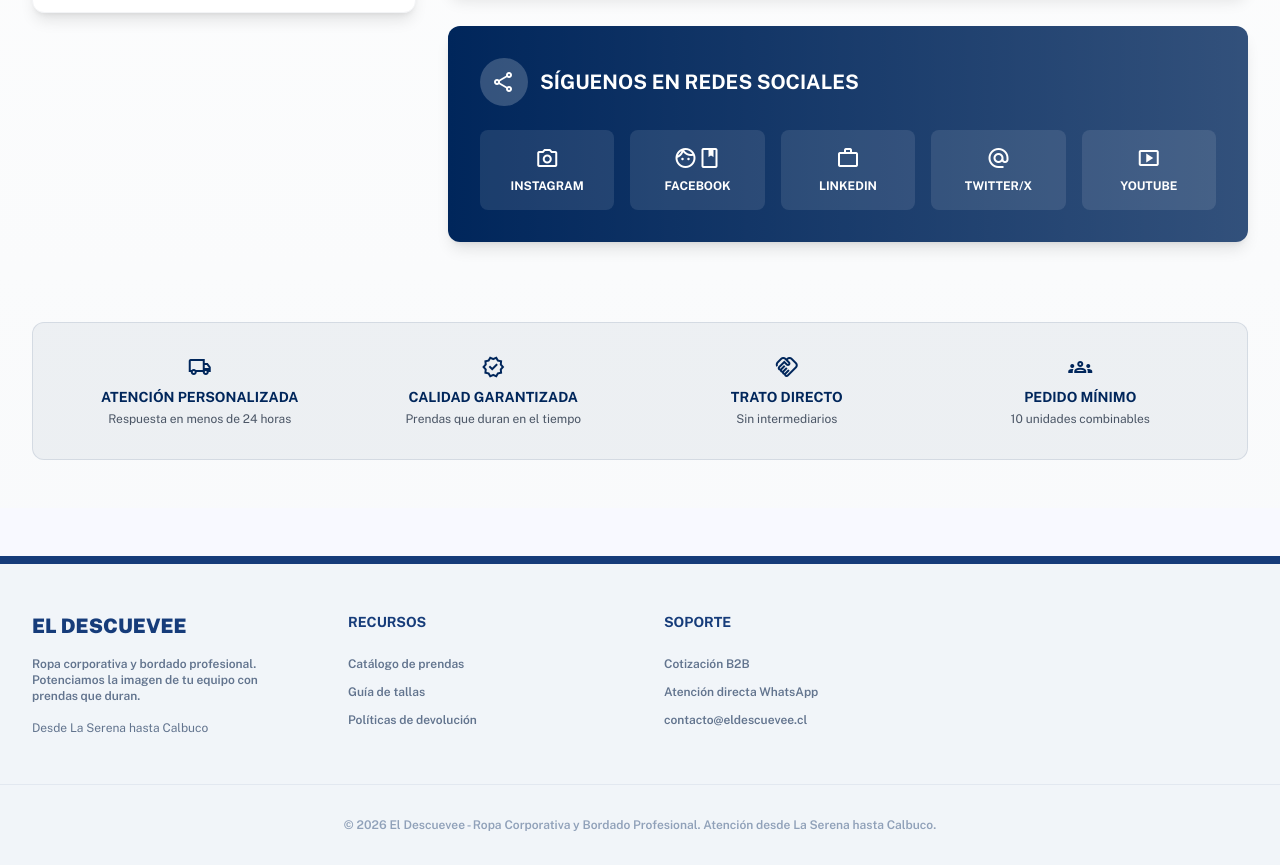
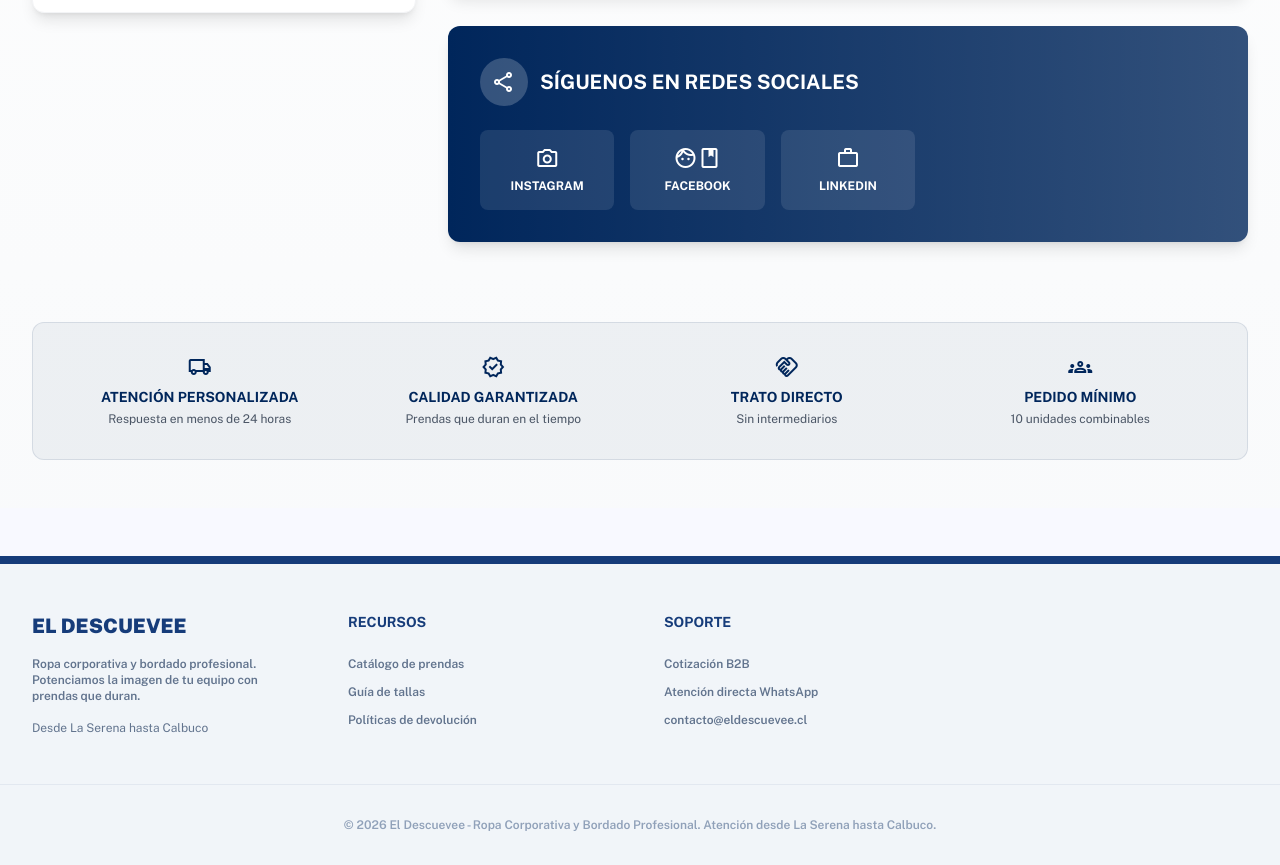
Before and after one commit to sashadavila/el-descueve, a React (Vite) app in the folder front/: page /contacto in a window 1280 px wide. Shown: the part 920-1785 px from the top of the page. Built offline with nearby package versions, Linux system fonts and the light colour scheme; no server answers.

Commit message:
modifica contac page

```diff
--- a/front/src/pages/public/ContactPage.jsx
+++ b/front/src/pages/public/ContactPage.jsx
@@ -212,26 +212,6 @@ export default function ContactPage() {
                                     <Icon name="work" className="text-3xl mx-auto mb-2" />
                                     <p className="text-xs font-bold uppercase">LinkedIn</p>
                                 </a>
-
-                                <a
-                                    href={contactInfo.social.twitter}
-                                    target="_blank"
-                                    rel="noopener noreferrer"
-                                    className="bg-white/10 hover:bg-white/20 rounded-lg p-4 text-center transition-all transform hover:scale-105"
-                                >
-                                    <Icon name="alternate_email" className="text-3xl mx-auto mb-2" />
-                                    <p className="text-xs font-bold uppercase">Twitter/X</p>
-                                </a>
-
-                                <a
-                                    href={contactInfo.social.youtube}
-                                    target="_blank"
-                                    rel="noopener noreferrer"
-                                    className="bg-white/10 hover:bg-white/20 rounded-lg p-4 text-center transition-all transform hover:scale-105"
-                                >
-                                    <Icon name="smart_display" className="text-3xl mx-auto mb-2" />
-                                    <p className="text-xs font-bold uppercase">YouTube</p>
-                                </a>
                             </div>
                         </div>
 
```
